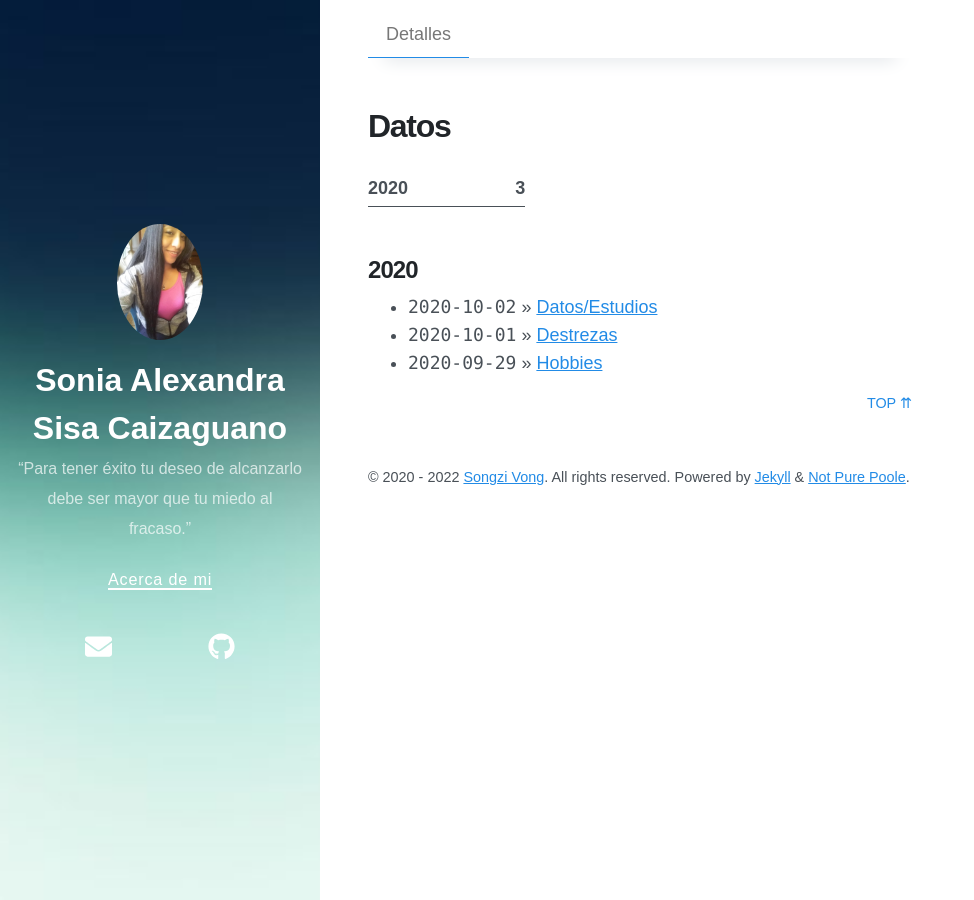
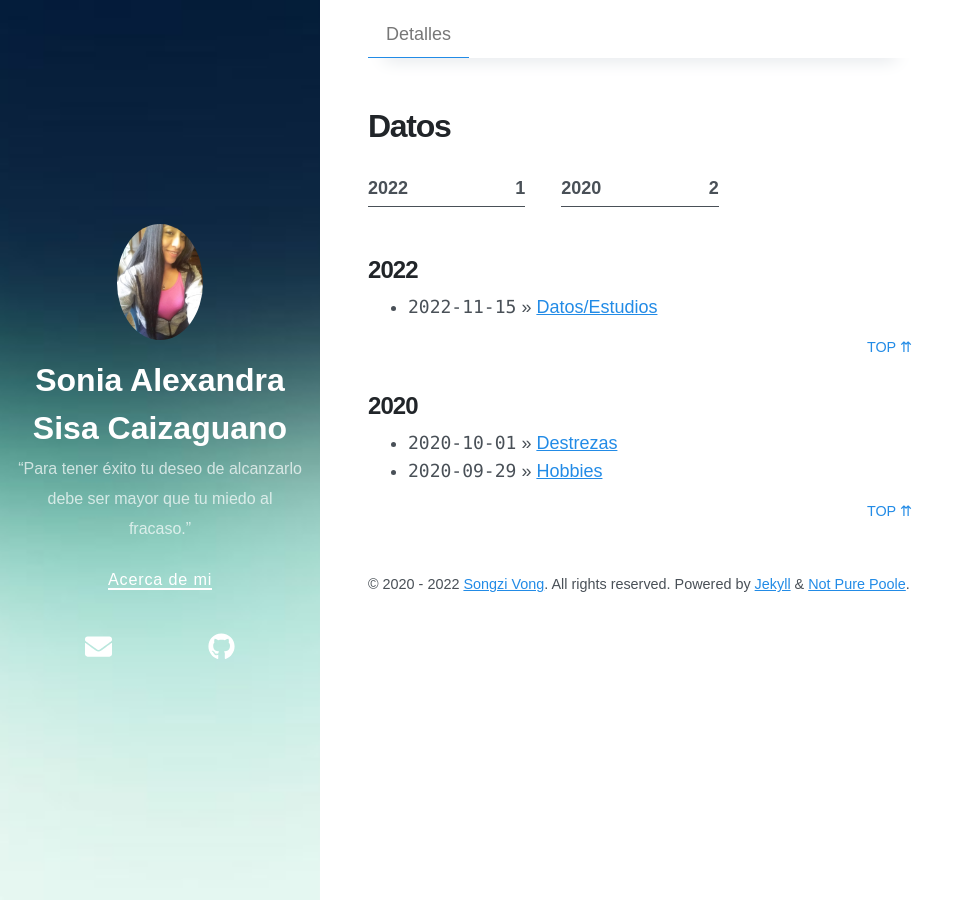
Before and after one commit to sonysc/sonysc.github.io, a Jekyll site: the page built from dates.md, in a window 1280 px wide. Shown: the whole page, without its empty margins (0-974 px from the left). Built offline with Jekyll 4.4.1, drawn with Linux system fonts in a browser that asks for light colours; nearby versions of some CDN libraries.

Commit message:
Update 2020-10-02-testing-mathjax.md

```diff
--- a/_posts/2020-10-02-testing-mathjax.md
+++ b/_posts/2020-10-02-testing-mathjax.md
@@ -1,7 +1,7 @@
 ---
 layout: post
 title:  Datos/Estudios
-
+date: 2022-11-15 12:50 + 0800
 
 
 ---
```
